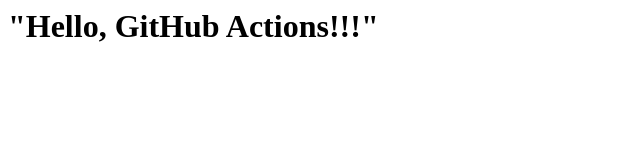
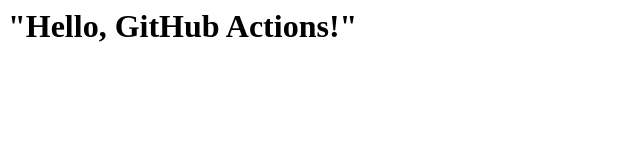
Before and after one commit to VikaZelenkevich/gh-deployment-workflow, a plain HTML site: page index.html in a window 1280 px wide. Shown: the full height of the page, 0-640 px from the left. Drawn offline with Linux system fonts and the light colour scheme.

Commit message:
Update index.html

```diff
--- a/index.html
+++ b/index.html
@@ -1,7 +1,7 @@
 <html>
 
 <body>
-    <h1> "Hello, GitHub Actions!!!" </h1>
+    <h1> "Hello, GitHub Actions!" </h1>
 </body>
 
 </html>
```
